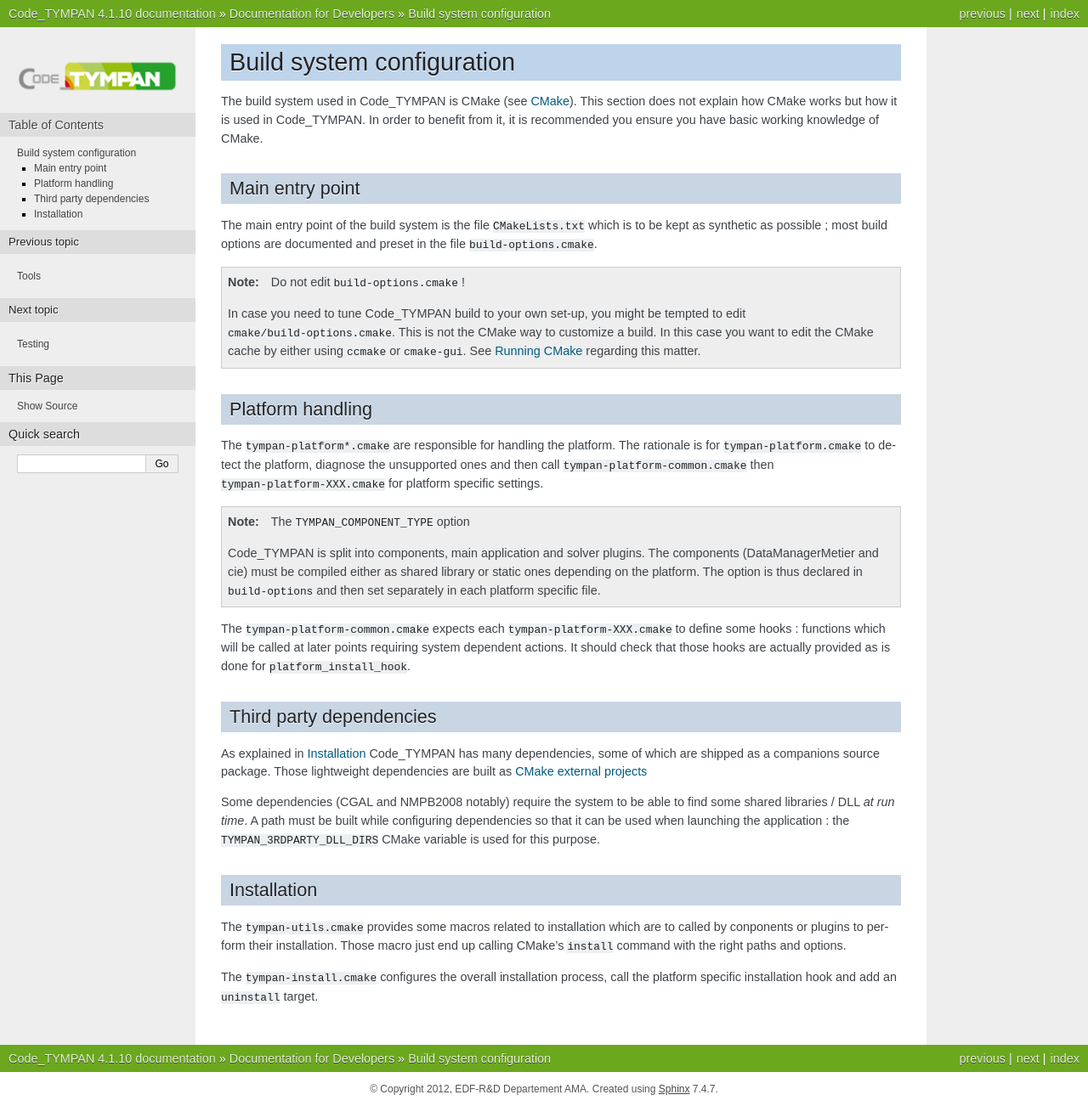
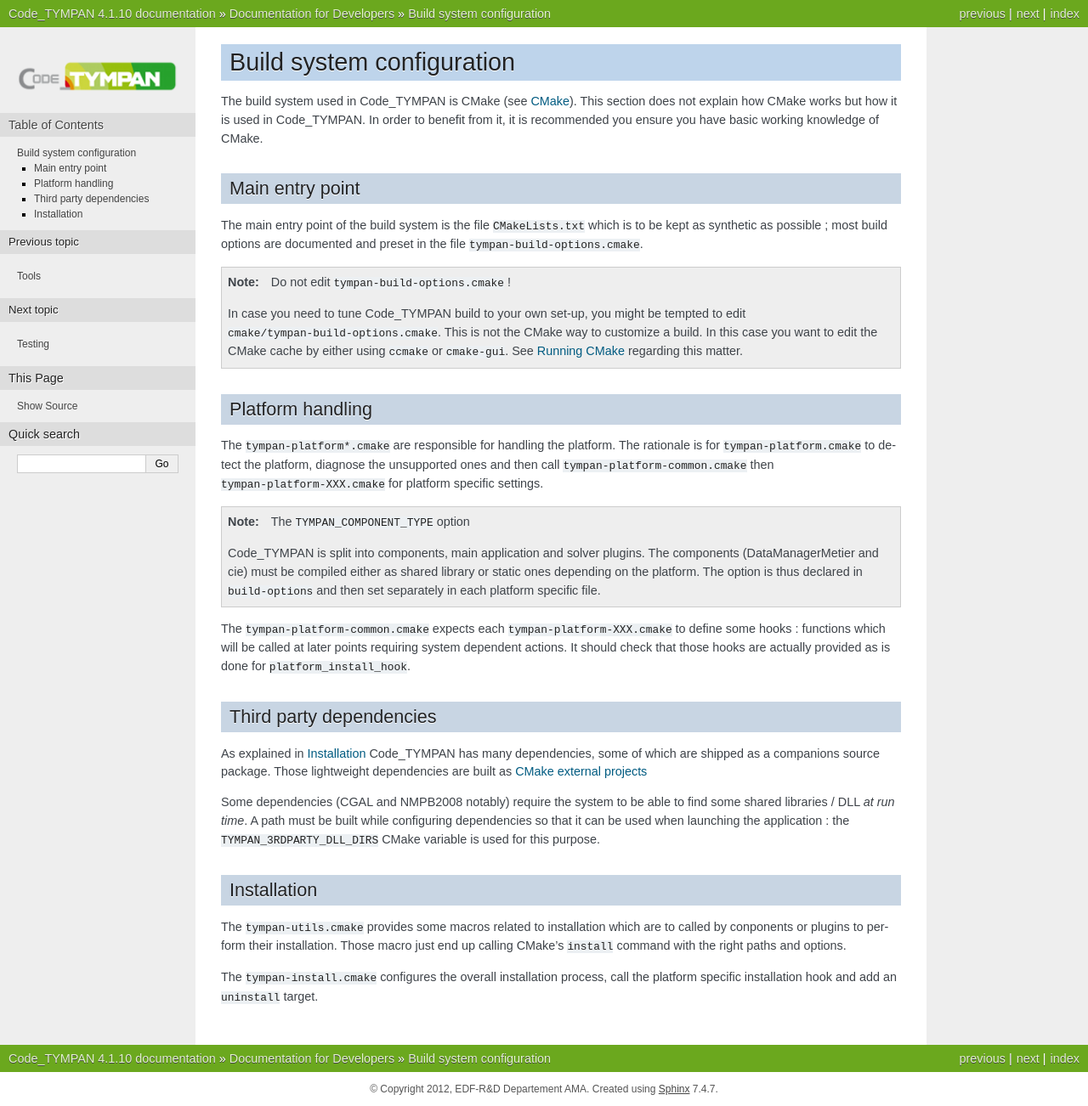
Before and after one commit to Jiunixo/test_mig2, a Sphinx documentation site: the page built from doc/developer/building.rst, in a window 1280 px wide. Shown: the whole page at 85% size. Built offline with Sphinx 7.4.7, drawn with Linux system fonts in a browser that asks for light colours.

Commit message:
[cmake, doc] Rename files for better consistency
related to #1571184

```diff
--- a/CMakeLists.txt
+++ b/CMakeLists.txt
@@ -9,12 +9,12 @@
 set(${PROJECT_NAME}_VERSION_PATCH 14)
 
 # This file specifies several build options
-include(build-options NO_POLICY_SCOPE)
+include(tympan-build-options NO_POLICY_SCOPE)
 # Detect and handle the platform
 include(tympan-platform)
 include(tympan-utils)
 # This file configures the dependencies of Code_TYMPAN
-include(tympan-dependencies)
+include(tympan-deps)
 
 include_directories(${CMAKE_SOURCE_DIR})
 include_directories(${CMAKE_BINARY_DIR})
--- a/doc/developer/building.rst
+++ b/doc/developer/building.rst
@@ -14,12 +14,12 @@
 
 The main entry point of the build system is the file :file:`CMakeLists.txt`
 which is to be kept as synthetic as possible ; most build options are
-documented and preset in the file :file:`build-options.cmake`.
+documented and preset in the file :file:`tympan-build-options.cmake`.
 
-.. note:: Do not edit :file:`build-options.cmake` !
+.. note:: Do not edit :file:`tympan-build-options.cmake` !
 
   In case you need to tune Code_TYMPAN build to your own set-up, you
-  might be tempted to edit :file:`cmake/build-options.cmake`. This is
+  might be tempted to edit :file:`cmake/tympan-build-options.cmake`. This is
   not the CMake way to customize a build. In this case you want to
   edit the CMake cache by either using ``ccmake`` or
   ``cmake-gui``. See `Running CMake`__ regarding this matter.
```
Also changed, not shown: 4 other files.
